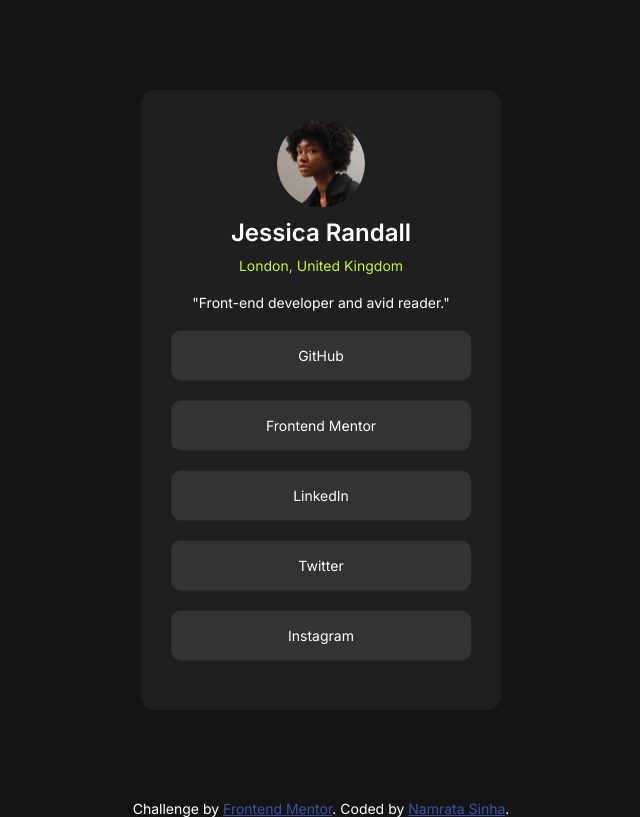
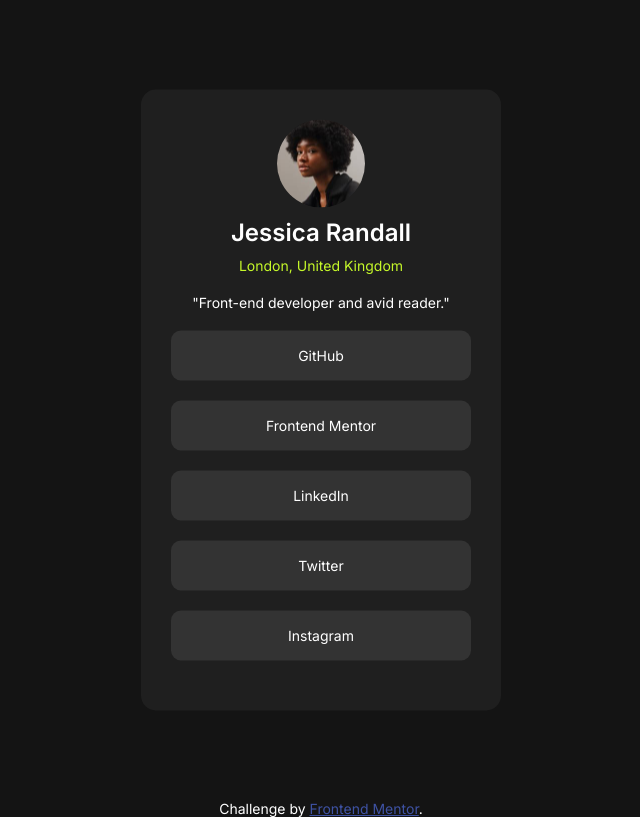
Before and after one commit to GeorgeJintcharadze/Frontend-mentor, a plain HTML site: page Social links coding challange/index.html in a window 1280 px wide. Shown: the whole page, without its empty margins (319-959 px from the left). Drawn offline with Linux system fonts and the light colour scheme; files whose address does not match are found by name.

Commit message:
Update index.html

```diff
--- a/Social links coding challange/index.html
+++ b/Social links coding challange/index.html
@@ -62,7 +62,7 @@
         Challenge by
         <a href="https://www.frontendmentor.io?ref=challenge" target="_blank"
           >Frontend Mentor</a
-        >. Coded by <a href="#">Namrata Sinha</a>.
+        >.
       </div>
     </footer>
   </body>
```
